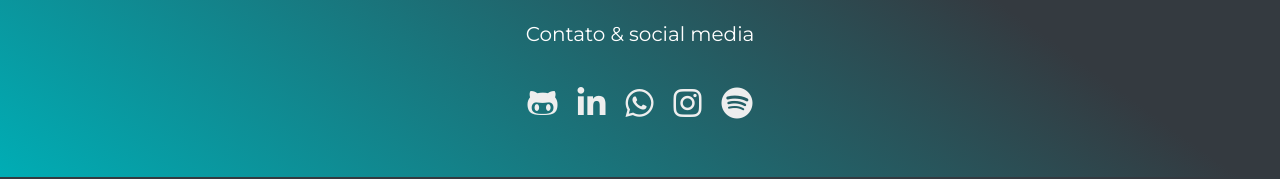
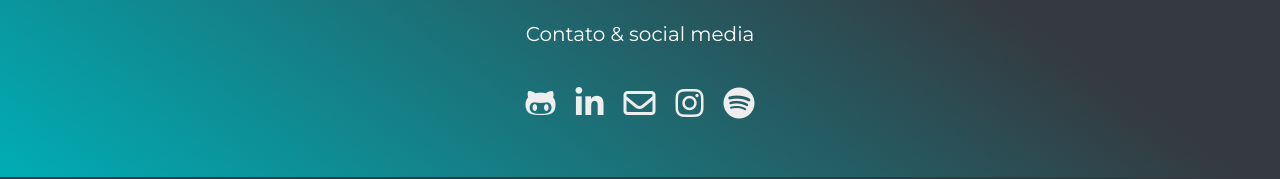
Before and after one commit to talibarbosahub/talitabarbosa-portfolio, a React (Create React App) app: page / in a window 1280 px wide. Shown: the part 2164-2343 px from the top of the page. Built offline with nearby package versions, Linux system fonts and the light colour scheme.

Commit message:
Altera o footer e executa build

```diff
--- a/src/components/Footer/Footer.js
+++ b/src/components/Footer/Footer.js
@@ -11,8 +11,9 @@ const Footer = () => (
                     <div className="icons" >
                         <a className="icon-footer" href="https://github.com/talibarbosa-hub" target="_blank" rel="noopener noreferrer"><i class="fab fa-github-alt"></i></a>
                         <a className="icon-footer"href="https://www.linkedin.com/in/talitabarbosas/" target="_blank" rel="noopener noreferrer"><i class="fab fa-linkedin-in"></i></a>
+                        <a className="icon-footer"href="mailto:eng.talitabarbosa@gmail.com?subject= Contato Site" target="_blank" rel="noopener noreferrer"><i class="far fa-envelope"></i></a>
                         {/* <a className="icon-footer"href="https://twitter.com/talitabarbosas" target="_blank" rel="noopener noreferrer"><i class="fab fa-twitter"></i></a> */}
-                        <a className="icon-footer"href=" http://api.whatsapp.com/send?1=pt_BR&phone=5511989071737" target="_blank" rel="noopener noreferrer"><i class="fab fa-whatsapp"></i></a>
+                        {/* <a className="icon-footer"href=" http://api.whatsapp.com/send?1=pt_BR&phone=5511989071737" target="_blank" rel="noopener noreferrer"><i class="fab fa-whatsapp"></i></a> */}
                         <a className="icon-footer"href=" https://www.instagram.com/eutalibarbosa/" target="_blank" rel="noopener noreferrer"><i class="fab fa-instagram"></i></a>
                         <a className="icon-footer"href=" https://open.spotify.com/playlist/4ruGnt5G6Uu0so9XUSmX00?si=a4c291360ed44a8e" target="_blank" rel="noopener noreferrer"><i class="fab fa-spotify"></i></a>
                     </div>
```
